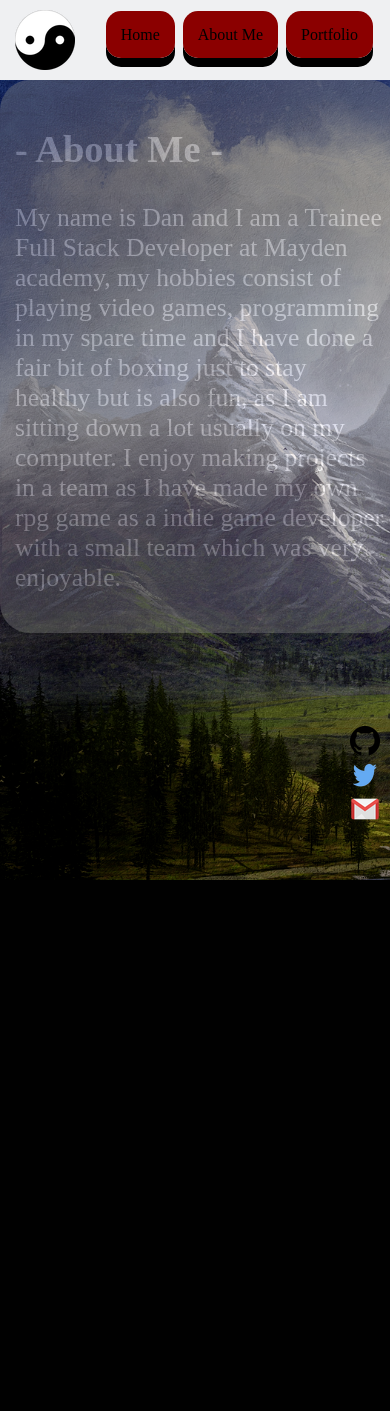
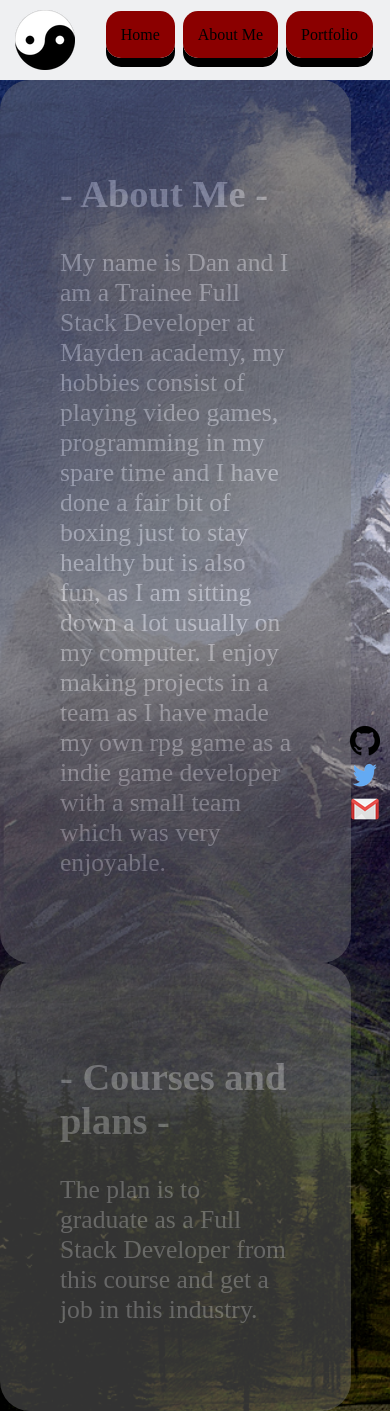
Before and after one commit to Skylucas/Portfolio-Build-, a PHP site: page /about_me.html in a window 390 px wide; the page is wider, and only the part inside the window is pictured. Before the commit the page ends 880 px from the top of that part, so only its background shows below. Run offline with PHP 8.4, Linux system fonts and the light colour scheme.

Commit message:
I ahve made the fixes from the last code review and have now finsihed this task.

```diff
--- a/about_me.css
+++ b/about_me.css
@@ -7,18 +7,13 @@ body {
 }
 
 @media screen and (max-width: 500px) {
-    body {
-        .mid1
-        position: absolute;
-        top: 40%;
-        left: 38%;
+    /*body {*/
+
+    .mid-2 {
+        /*float: left;*/
+        width: 100%;
     }
-        {
-        .mid2
-        position: absolute;
-        top: 60%;
-        left: 38%;
-    }
+
 }
 
 nav {
@@ -75,13 +70,12 @@ nav img {
     background-image: url('Images/fantasy.png');
     background-repeat: no-repeat;
     background-size: cover;
-    height: 800px;
-    position: relative;
+    width: 100%;
+    height: 100%;
 }
 
 .container2 {
     margin: 0 auto;
-    width: 800px;
     overflow: auto;
 }
 
@@ -90,9 +84,9 @@ nav img {
     color: #ffffff;
     opacity: 0.4;
     border-radius: 30px;
-    width: 50%;
+    width: 90%;
     float: left;
-    padding: 15px;
+    padding: 60px;
     font-size: 160%;
 }
 
--- a/about_me.html
+++ b/about_me.html
@@ -59,6 +59,6 @@
                 </ul>
             </div>
         </div>
-
+    </div>
 </body>
 </html>
```
